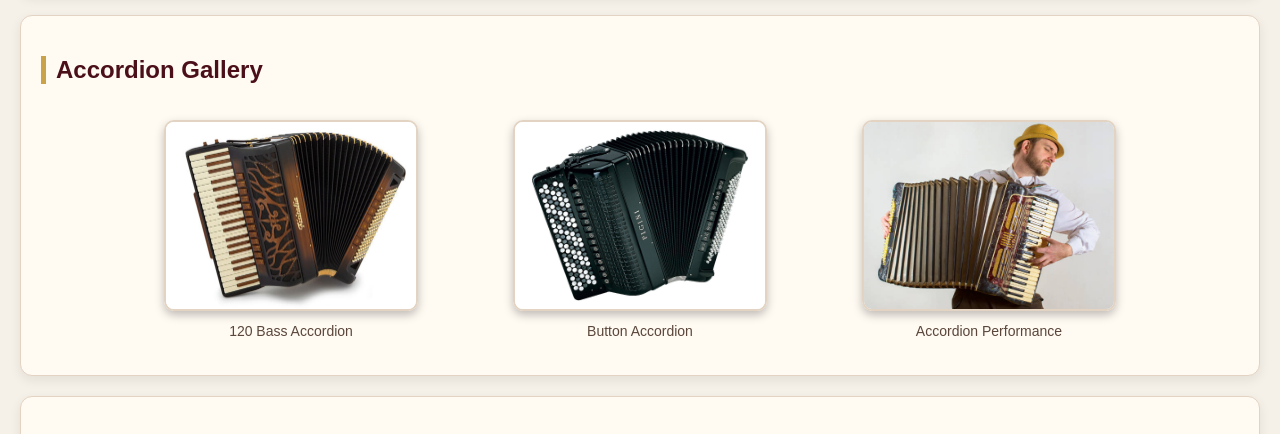
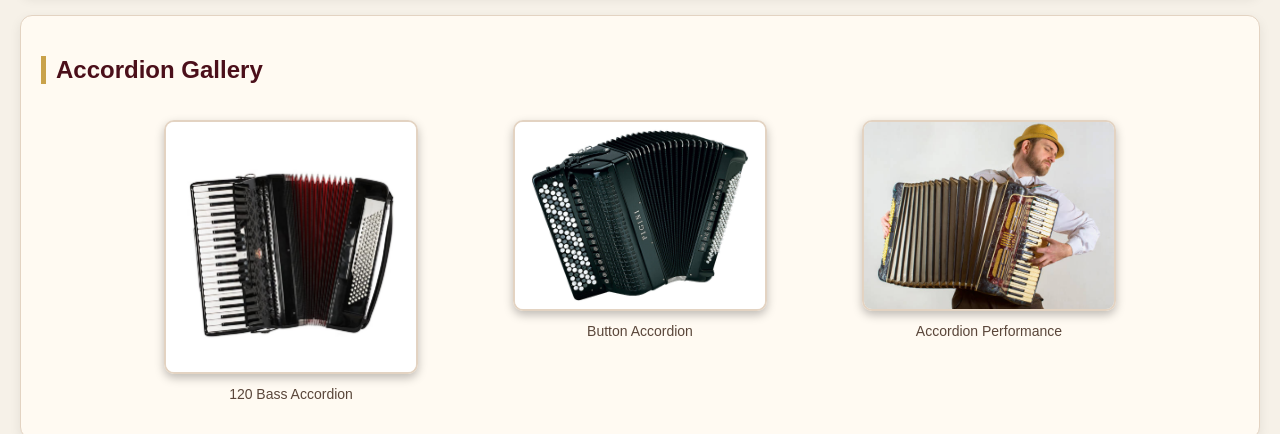
Before and after one commit to megan619/IS-Final-Project, a plain HTML site: page index.html in a window 1280 px wide. Shown: the part 1120-1554 px from the top of the page. Drawn offline with Linux system fonts and the light colour scheme.

Commit message:
Fix image source filename in accordion gallery

```diff
--- a/index.html
+++ b/index.html
@@ -119,7 +119,7 @@
 
     <div class="image-gallery">
         <figure>
-            <img src="images/120bassaccordion.jpg" alt="120 Bass Accordion">
+            <img src="images/120-bass-accordion.jpg" alt="120 Bass Accordion">
             <figcaption>120 Bass Accordion</figcaption>
         </figure>
 
```
